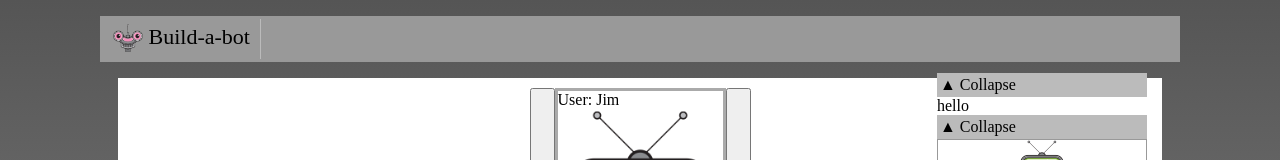
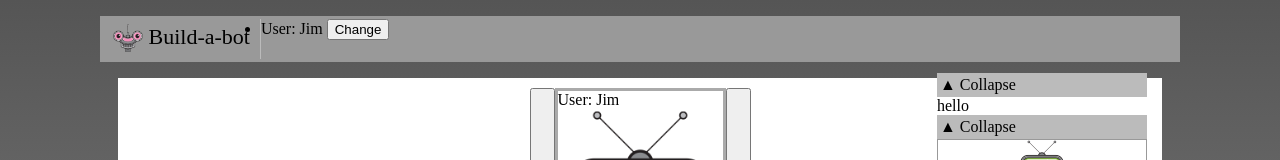
Before and after one commit to yoniyoniee/vue.js, a Vue app: page / in a window 1280 px wide. Shown: the top 160 px of the page. Built offline with nearby package versions, Linux system fonts and the light colour scheme.

Commit message:
provide and inject using object

```diff
--- a/src/App.vue
+++ b/src/App.vue
@@ -5,6 +5,10 @@
         <li class="nav-item">
           <img class="logo" src="./assets/build-a-bot-logo.png" alt="face/" >
           Build-a-bot
+        </li>
+        <li>
+          User: {{user.userName}}
+          <button @click="changeUserName()">Change</button>
         </li>
       </ul>
     </nav>
@@ -22,8 +26,18 @@
   components: {
     RobotBuilder,
   },
-  provide: {
-    userName: 'Jim',
+  data() {
+    return {
+      user: { userName: 'Jim' },
+    };
+  },
+  provide() {
+    return { user: this.user };
+  },
+  methods: {
+    changeUserName() {
+      this.user.userName = 'Fred';
+    },
   },
 };
 </script>
```
Also changed, not shown: src/build/PartSelector.vue.
